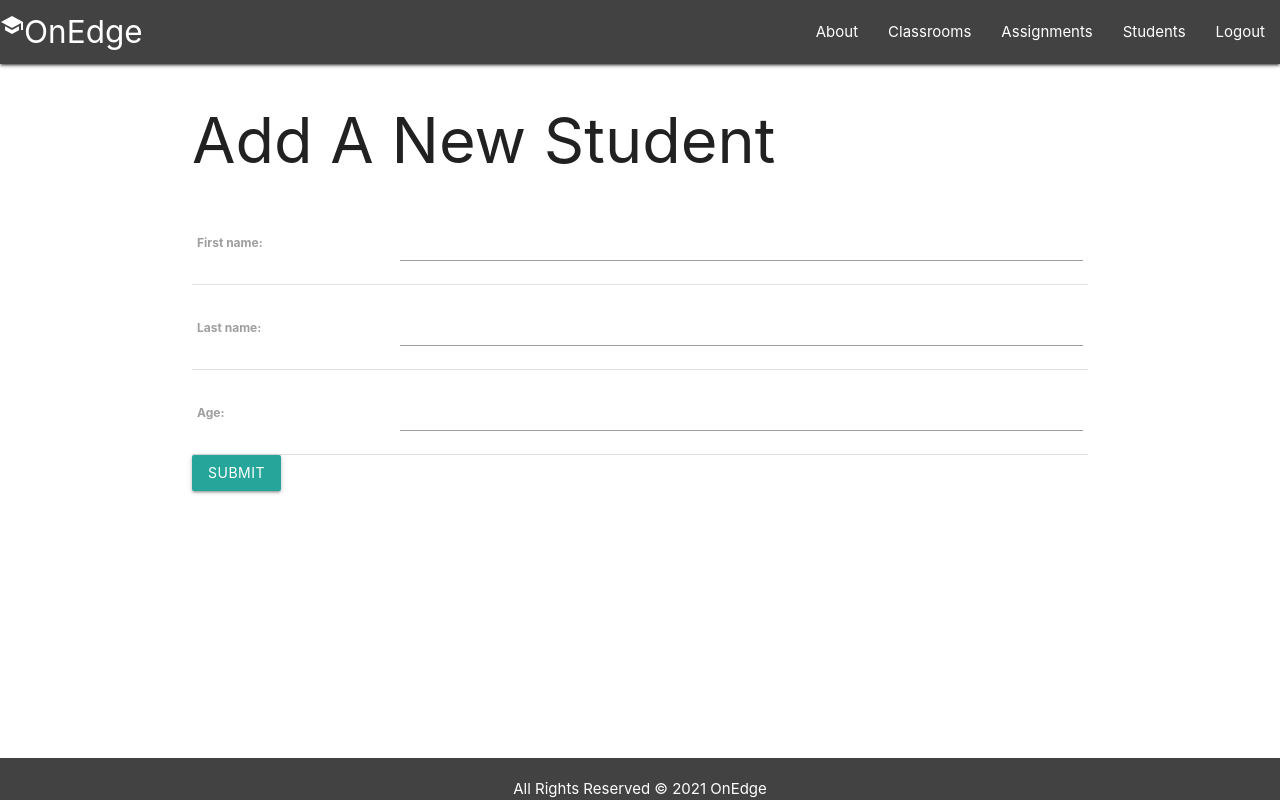
After one commit to ssh930526/on-edge, a Django app: page /students/create/ in a window 1280 px wide. The commit adds this page. Run offline with Django 3.2, Linux system fonts and the light colour scheme; the visitor is signed in with stand-in values (Sample User, id 1).

Commit message:
wip: create a new student

```diff
--- a/main_app/models.py
+++ b/main_app/models.py
@@ -8,7 +8,7 @@ class Student(models.Model):
     first_name = models.CharField(max_length=100)
     last_name = models.CharField(max_length=100)
     age = models.IntegerField()
-    teacher = models.ForeignKey(User, on_delete=CASCADE)
+    # teacher = models.ForeignKey(User, on_delete=CASCADE)
 
     def __str__(self):
         return self.first_name
@@ -30,7 +30,7 @@ class Classroom(models.Model):
     course_subject = models.CharField(max_length=100)
     course_number = models.IntegerField()
     course_name = models.CharField(max_length=100)
-    # students = models.ManyToManyField(Student)
+    # stuquitdents = models.ManyToManyField(Student)
     # teacher = models.ForeignKey(User, on_delete=CASCADE)
 
     def __str__(self):
--- a/main_app/templates/base.html
+++ b/main_app/templates/base.html
@@ -38,7 +38,7 @@
                         <a href="{% url 'assignments_index' %}">Assignments</a>
                     </li>
                     <li>
-                        <a href="">Students</a>
+                        <a href="{% url 'students_index' %}">Students</a>
                     </li>
                     <li>
                         <a href="{% url 'logout' %}">Logout</a>
--- /dev/null
+++ b/main_app/templates/main_app/student_form.html
@@ -0,0 +1,19 @@
+{% extends 'base.html' %}
+
+{% block content %}
+
+{% if object %}
+    <h1>Edit <span class="teal-text">{{ object.first_name }}{{ object.last_name }}</span></h1>
+{% else %}
+    <h1>Add A New Student</h1>
+{% endif %}
+
+<form action="" method="POST">
+    {% csrf_token %}
+    <table>
+        {{ form.as_table }}
+    </table>
+    <input class="btn" type="Submit" value="Submit">
+</form>
+
+{% endblock %}
--- a/main_app/urls.py
+++ b/main_app/urls.py
@@ -11,6 +11,12 @@ urlpatterns = [
     path('classrooms/create/', views.ClassroomCreate.as_view(), name='classrooms_create'),
     path('classrooms/<int:pk>/update/', views.ClassroomUpdate.as_view(), name='classrooms_update'),
     path('classrooms/<int:pk>/delete/', views.ClassroomDelete.as_view(), name='classrooms_delete'),
+    # Routes for Students
+    path('students/', views.students_index, name='students_index'),
+    path('students/<int:classroom_id>/', views.students_detail, name='students_detail'),
+    path('students/create/', views.StudentsCreate.as_view(), name='students_create'),
+    path('students/<int:pk>/update/', views.StudentsUpdate.as_view(), name='students_update'),
+    path('students/<int:pk>/delete/', views.StudentsDelete.as_view(), name='students_delete'),
     # Routes for Assignments
     path('assignments/', views.AssignmentList.as_view(), name='assignments_index'),
     path('assignments/<int:pk>/', views.AssignmenDetail.as_view(), name='assignments_detail'),
--- a/main_app/views.py
+++ b/main_app/views.py
@@ -1,5 +1,5 @@
 from django.shortcuts import render, redirect
-from .models import Assignment, Classroom
+from .models import Assignment, Classroom, Student
 from django.views.generic.edit import CreateView, UpdateView, DeleteView
 from django.views.generic import ListView, DetailView
 from django.contrib.auth import login
@@ -75,3 +75,28 @@ def signup(request):
     #create user
     form = UserCreationForm()
     return render(request, 'registration/signup.html', {'form': form, 'error_message': error_message })
+
+@login_required
+def students_index(req):
+    students = Student.objects.all()
+    return render(req, 'students/index.html', {'students': students})
+
+@login_required
+def students_detail(req, classroom_id):
+    classroom = Classroom.objects.get(id=classroom_id)
+    return render(req, 'classrooms/detail.html', {'classroom': classroom})
+
+class StudentsCreate(LoginRequiredMixin, CreateView):
+    model = Student
+    fields = '__all__'
+    success_url = '/students/'
+
+class StudentsUpdate(LoginRequiredMixin, UpdateView):
+    model = Student
+    fields = '__all__'
+    success_url = '/students/'
+
+
+class StudentsDelete(LoginRequiredMixin, DeleteView):
+    model = Student
+    success_url = '/students/'
```
Also changed, not shown: main_app/templates/main_app/student_confirm_delete.html (added, +15 -0 lines), main_app/templates/students/detail.html (added, +16 -0 lines), main_app/templates/students/index.html (added, +17 -0 lines).
